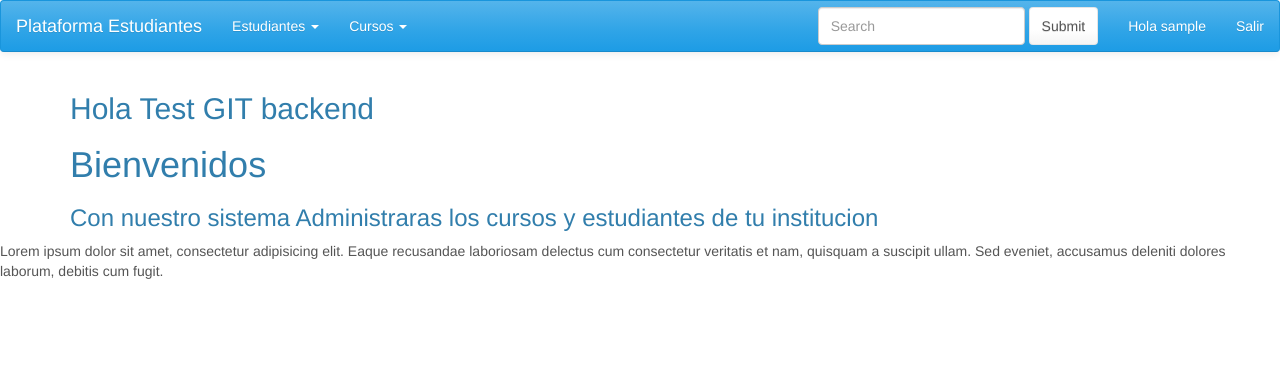
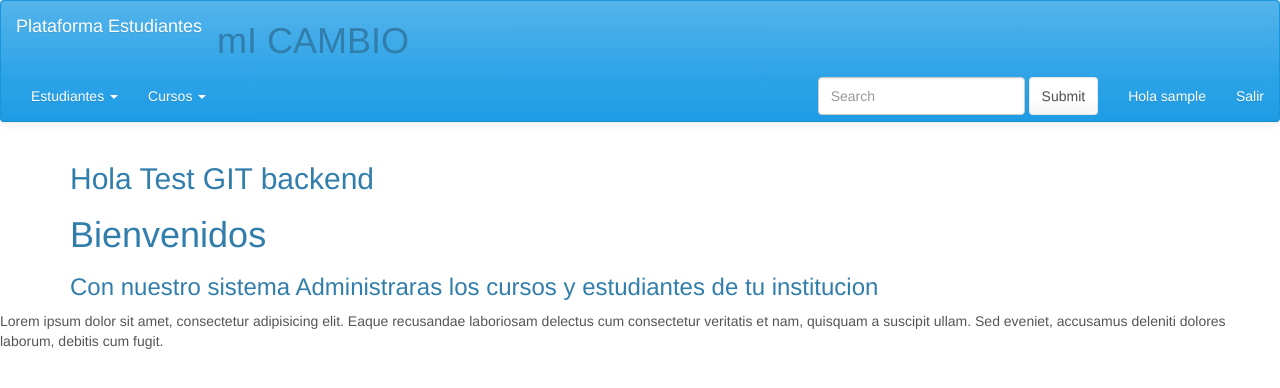
Before and after one commit to jjbravo/phpsenasoft, a PHP site: page /cursophp/ in a window 1280 px wide. Shown: the top 388 px of the page. Run offline with PHP 8.4, Linux system fonts and the light colour scheme; the visitor is signed in with stand-in values (Sample User, id 1).

Commit message:
mi cambio

```diff
--- a/pro_estudiantes/Views/Template.php
+++ b/pro_estudiantes/Views/Template.php
@@ -25,7 +25,7 @@ $template = new Template();
 			</button>
 			<a class="navbar-brand" href="#">Plataforma Estudiantes</a>
 		</div>
-
+	<h1>mI CAMBIO</h1>
 		<!-- Collect the nav links, forms, and other content for toggling -->
 		<div class="collapse navbar-collapse navbar-ex1-collapse">
 			<ul class="nav navbar-nav">
```
